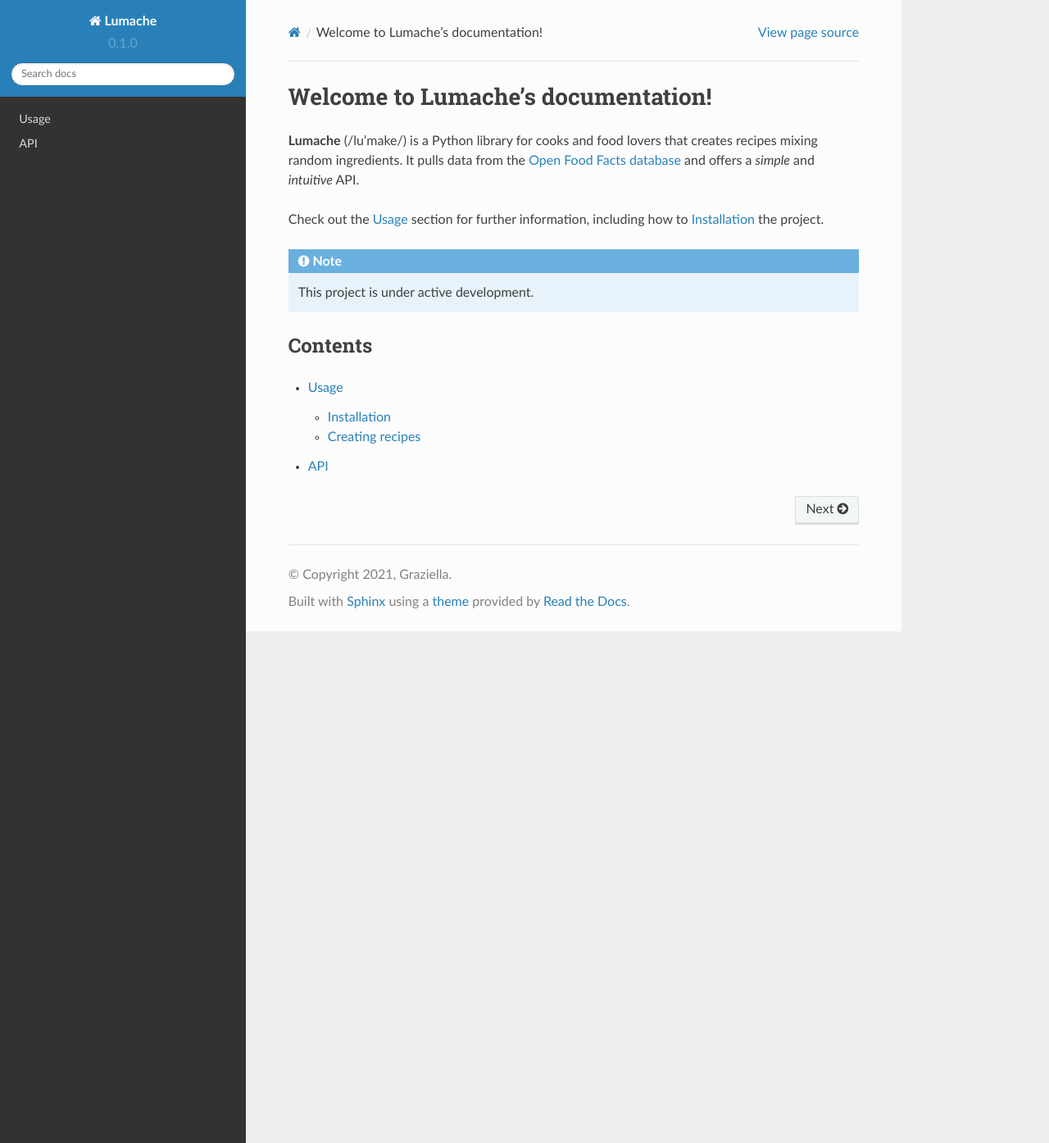
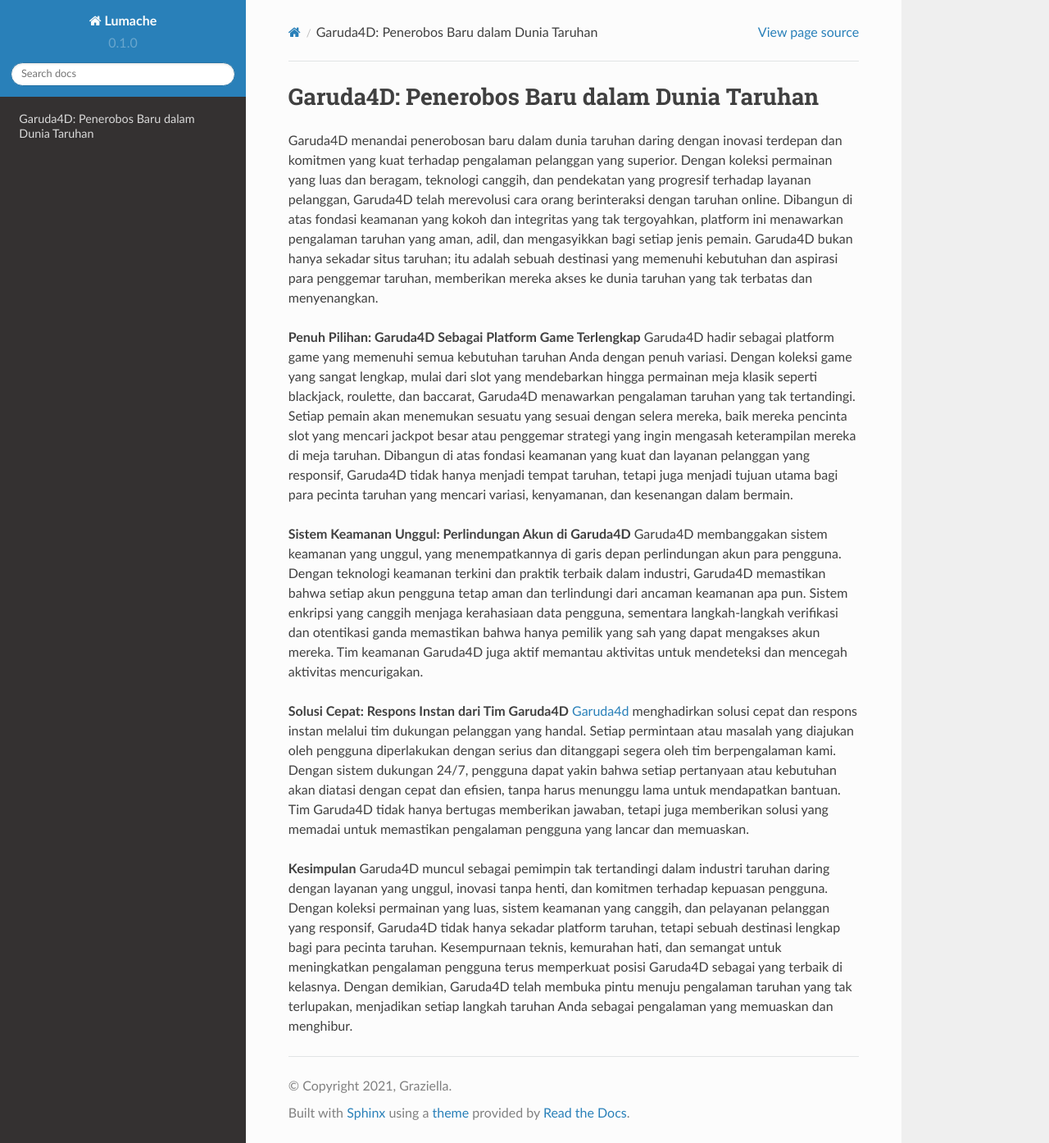
Before and after one commit to adiwijaya998877/adiwijaya998877, a Sphinx documentation site: the page built from docs/source/index.rst, in a window 1280 px wide and 1394 px high. Shown: the whole window at 82% size. Built offline with Sphinx 7.4.7 and the Read the Docs theme 2.0.0, drawn with Linux system fonts in a browser that asks for light colours.

Commit message:
GARUDA4D | Situs Slot Gacor dan Gampang Maxwin 2024
GARUDA4D adalah bandar judi online gampang maxwin berlisensi resmi, GARUDA4D hadir untuk memberikan kemenangan kepada pemain.

```diff
--- a/docs/source/index.rst
+++ b/docs/source/index.rst
@@ -1,22 +1,16 @@
-Welcome to Lumache's documentation!
+Garuda4D: Penerobos Baru dalam Dunia Taruhan
 ===================================
 
-**Lumache** (/lu'make/) is a Python library for cooks and food lovers
-that creates recipes mixing random ingredients.
-It pulls data from the `Open Food Facts database <https://world.openfoodfacts.org/>`_
-and offers a *simple* and *intuitive* API.
+Garuda4D menandai penerobosan baru dalam dunia taruhan daring dengan inovasi terdepan dan komitmen yang kuat terhadap pengalaman pelanggan yang superior. Dengan koleksi permainan yang luas dan beragam, teknologi canggih, dan pendekatan yang progresif terhadap layanan pelanggan, Garuda4D telah merevolusi cara orang berinteraksi dengan taruhan online. Dibangun di atas fondasi keamanan yang kokoh dan integritas yang tak tergoyahkan, platform ini menawarkan pengalaman taruhan yang aman, adil, dan mengasyikkan bagi setiap jenis pemain. Garuda4D bukan hanya sekadar situs taruhan; itu adalah sebuah destinasi yang memenuhi kebutuhan dan aspirasi para penggemar taruhan, memberikan mereka akses ke dunia taruhan yang tak terbatas dan menyenangkan.
 
-Check out the :doc:`usage` section for further information, including
-how to :ref:`installation` the project.
+**Penuh Pilihan: Garuda4D Sebagai Platform Game Terlengkap**
+Garuda4D hadir sebagai platform game yang memenuhi semua kebutuhan taruhan Anda dengan penuh variasi. Dengan koleksi game yang sangat lengkap, mulai dari slot yang mendebarkan hingga permainan meja klasik seperti blackjack, roulette, dan baccarat, Garuda4D menawarkan pengalaman taruhan yang tak tertandingi. Setiap pemain akan menemukan sesuatu yang sesuai dengan selera mereka, baik mereka pencinta slot yang mencari jackpot besar atau penggemar strategi yang ingin mengasah keterampilan mereka di meja taruhan. Dibangun di atas fondasi keamanan yang kuat dan layanan pelanggan yang responsif, Garuda4D tidak hanya menjadi tempat taruhan, tetapi juga menjadi tujuan utama bagi para pecinta taruhan yang mencari variasi, kenyamanan, dan kesenangan dalam bermain.
 
-.. note::
+**Sistem Keamanan Unggul: Perlindungan Akun di Garuda4D**
+Garuda4D membanggakan sistem keamanan yang unggul, yang menempatkannya di garis depan perlindungan akun para pengguna. Dengan teknologi keamanan terkini dan praktik terbaik dalam industri, Garuda4D memastikan bahwa setiap akun pengguna tetap aman dan terlindungi dari ancaman keamanan apa pun. Sistem enkripsi yang canggih menjaga kerahasiaan data pengguna, sementara langkah-langkah verifikasi dan otentikasi ganda memastikan bahwa hanya pemilik yang sah yang dapat mengakses akun mereka. Tim keamanan Garuda4D juga aktif memantau aktivitas untuk mendeteksi dan mencegah aktivitas mencurigakan.
 
-   This project is under active development.
+**Solusi Cepat: Respons Instan dari Tim Garuda4D**
+`Garuda4d <https://www.ladonegro.net/>`_ menghadirkan solusi cepat dan respons instan melalui tim dukungan pelanggan yang handal. Setiap permintaan atau masalah yang diajukan oleh pengguna diperlakukan dengan serius dan ditanggapi segera oleh tim berpengalaman kami. Dengan sistem dukungan 24/7, pengguna dapat yakin bahwa setiap pertanyaan atau kebutuhan akan diatasi dengan cepat dan efisien, tanpa harus menunggu lama untuk mendapatkan bantuan. Tim Garuda4D tidak hanya bertugas memberikan jawaban, tetapi juga memberikan solusi yang memadai untuk memastikan pengalaman pengguna yang lancar dan memuaskan.
 
-Contents
---------
-
-.. toctree::
-
-   usage
-   api
+**Kesimpulan**
+Garuda4D muncul sebagai pemimpin tak tertandingi dalam industri taruhan daring dengan layanan yang unggul, inovasi tanpa henti, dan komitmen terhadap kepuasan pengguna. Dengan koleksi permainan yang luas, sistem keamanan yang canggih, dan pelayanan pelanggan yang responsif, Garuda4D tidak hanya sekadar platform taruhan, tetapi sebuah destinasi lengkap bagi para pecinta taruhan. Kesempurnaan teknis, kemurahan hati, dan semangat untuk meningkatkan pengalaman pengguna terus memperkuat posisi Garuda4D sebagai yang terbaik di kelasnya. Dengan demikian, Garuda4D telah membuka pintu menuju pengalaman taruhan yang tak terlupakan, menjadikan setiap langkah taruhan Anda sebagai pengalaman yang memuaskan dan menghibur.
```
